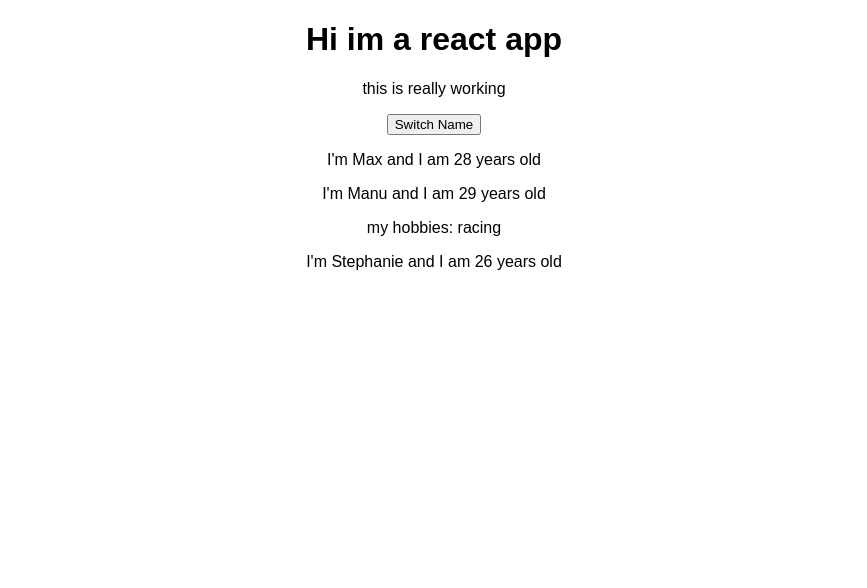
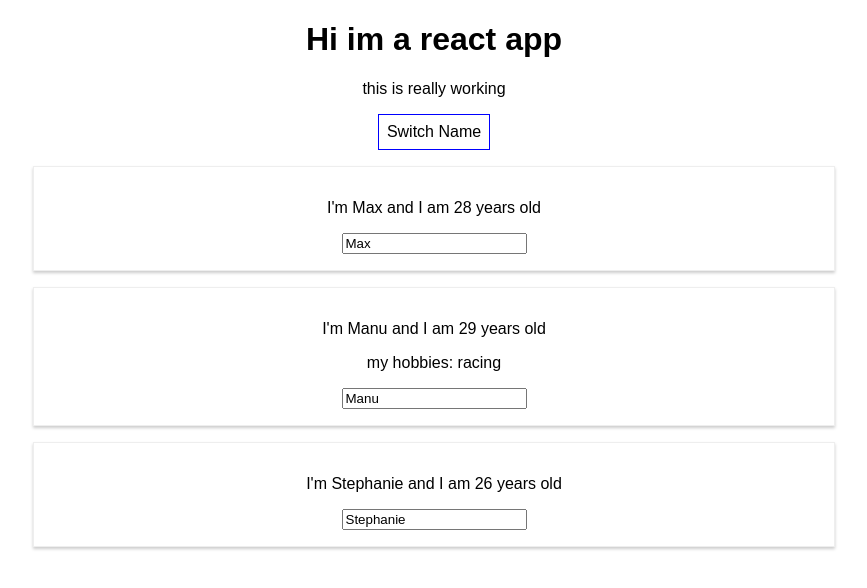
Before and after one commit to voidsteed/react16learningUdemy, a React (Create React App) app: page / in a window 1280 px wide. Shown: the top 588 px of the page, without its empty margins (206-1073 px from the left). Built offline with nearby package versions, Linux system fonts and the light colour scheme.

Commit message:
section 3 chap47

```diff
--- a/src/App.js
+++ b/src/App.js
@@ -10,25 +10,53 @@
       {name: 'Stephanie', age: 26}
     ]
   }
-   switchNameHandler = () => {
+   switchNameHandler = (newName) => {
     this.setState( {
       persons: [
-      {name: 'Maxxxxx', age: 28},
+      {name: newName, age: 28},
       {name: 'Manu', age: 29},
       {name: 'Stephanie', age: 27}
       ]
     })
    }
 
+   nameChangedHandler = (event) => {
+    this.setState( {
+      persons: [
+      {name: "Max", age: 28},
+      {name: event.target.value, age: 29},
+      {name: 'Stephanie', age: 27}
+      ]
+    })
+   }
+
   render() {
+    const style = {
+      backgroundColor: 'white',
+      font: 'inherit',
+      border: '1px solid blue',
+      padding: '8px',
+      cursor: 'pointer'
+    }
+
     return (
       <div className="App">
       <h1>Hi im a react app</h1>
       <p>this is really working</p>
-      <button onClick={this.switchNameHandler}>Switch Name</button>
-      <Person name={this.state.persons[0].name} age={this.state.persons[0].age}></Person>
-      <Person name={this.state.persons[1].name} age={this.state.persons[1].age}>my hobbies: racing</Person>
-      <Person name={this.state.persons[2].name} age={this.state.persons[2].age}></Person>
+      <button
+        style={style}
+        onClick={() => this.switchNameHandler('Maxmillian!!')}>Switch Name</button>
+      <Person
+        name={this.state.persons[0].name}
+        age={this.state.persons[0].age}></Person>
+      <Person
+        name={this.state.persons[1].name}
+        age={this.state.persons[1].age}
+        click={this.switchNameHandler.bind(this, "Max!")}
+        changed={this.nameChangedHandler} >my hobbies: racing</Person>
+      <Person
+        name={this.state.persons[2].name}
+        age={this.state.persons[2].age}></Person>
       </div>
     );
   }
--- /dev/null
+++ b/src/Person/Person.css
@@ -0,0 +1,8 @@
+.Person {
+  width: 60%;
+  margin: 16px auto;
+  border: 1px solid #eee;
+  box-shadow: 0 2px 3px #ccc;
+  padding: 16px;
+  text-align: center;
+}
--- a/src/Person/Person.js
+++ b/src/Person/Person.js
@@ -1,12 +1,14 @@
 import React from 'react';
+import './Person.css';
 
 const person = (props) => {
   return (
-    <div>
-      <p>I'm {props.name} and I am {props.age} years old</p>
+    <div className="Person">
+      <p onClick={props.click}>I'm {props.name} and I am {props.age} years old</p>
       <p>{props.children}</p>
+      <input type="text" onChange={props.changed} value={props.name}/>
     </div>
-    );
-}
+    )
+};
 
 export default person;
```
